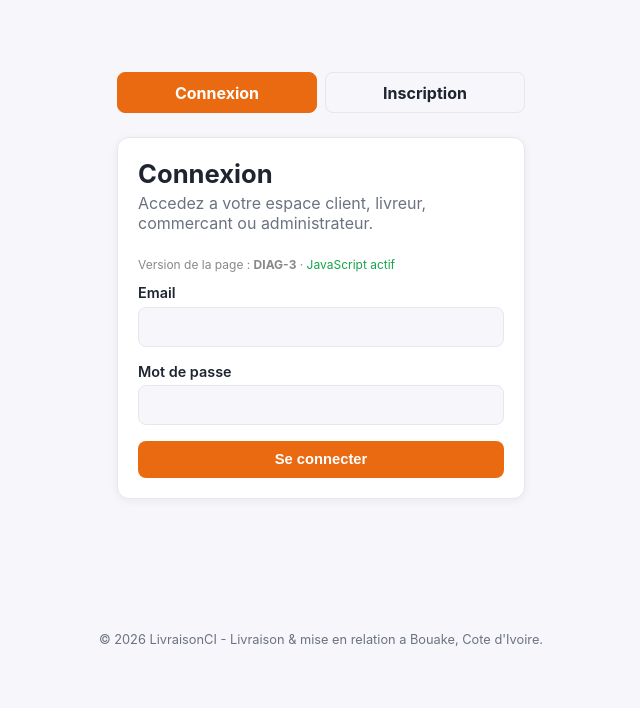
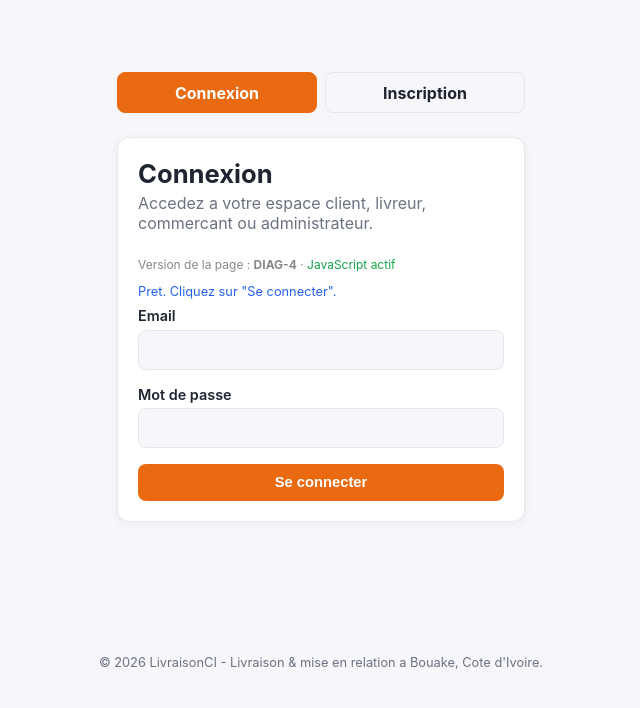
Before and after one commit to papedimba/LivraisonMiseEnRelation, a PHP site: page /public/login.php in a window 1280 px wide. Shown: the part 48-756 px from the top of the page, without its empty margins (319-959 px from the left). Run offline with PHP 8.4, Linux system fonts and the light colour scheme.

Commit message:
Journalise chaque etape de la connexion a l'ecran (diagnostic)
Remplace le bouton submit par un bouton type=button avec gestionnaire de
clic, et affiche a l'ecran chaque etape (clic recu, reponse HTTP, succes ou
echec) via une zone de diagnostic. Permet d'identifier a distance et sans
console le point exact ou la connexion echoue chez l'utilisateur.

Co-Authored-By: Claude Sonnet 5 <noreply@anthropic.com>
Claude-Session: https://claude.ai/code/session_019iGpH1T6wwGY6LjpBz6DHz

```diff
--- a/public/login.php
+++ b/public/login.php
@@ -17,9 +17,10 @@ require __DIR__ . '/includes/header.php';
         <h1>Connexion</h1>
         <p class="subtitle">Accedez a votre espace client, livreur, commercant ou administrateur.</p>
         <p style="font-size:0.75rem;color:#888;">
-            Version de la page : <strong>DIAG-3</strong> &middot;
+            Version de la page : <strong>DIAG-4</strong> &middot;
             <span id="js-check" style="color:#dc2626;">JavaScript INACTIF</span>
         </p>
+        <div id="diag" style="font-size:0.8rem;color:#2563eb;margin-bottom:0.5rem;"></div>
         <div id="alert-zone"></div>
         <form id="login-form">
             <div class="form-group">
@@ -30,7 +31,7 @@ require __DIR__ . '/includes/header.php';
                 <label for="password">Mot de passe</label>
                 <input type="password" id="password" name="password" required autocomplete="current-password">
             </div>
-            <button type="submit" class="btn btn-block">Se connecter</button>
+            <button type="button" id="btn-login" class="btn btn-block">Se connecter</button>
         </form>
     </div>
 </div>
@@ -47,6 +48,13 @@ require __DIR__ . '/includes/header.php';
         zone.appendChild(div);
     }
 
+    function diag(message) {
+        var zone = document.getElementById('diag');
+        if (zone) {
+            zone.textContent = message;
+        }
+    }
+
     function attacher() {
         var check = document.getElementById('js-check');
         if (check) {
@@ -54,12 +62,16 @@ require __DIR__ . '/includes/header.php';
             check.style.color = '#16a34a';
         }
 
-        var form = document.getElementById('login-form');
-        if (!form) {
+        var btn = document.getElementById('btn-login');
+        if (!btn) {
+            diag('ERREUR : bouton introuvable dans le DOM.');
             return;
         }
-        form.addEventListener('submit', function (e) {
-            e.preventDefault();
+
+        diag('Pret. Cliquez sur "Se connecter".');
+
+        btn.addEventListener('click', function () {
+            diag('1/3 - Clic recu, envoi de la requete...');
 
             var data = {
                 email: document.getElementById('email').value.trim(),
@@ -72,13 +84,13 @@ require __DIR__ . '/includes/header.php';
                 credentials: 'same-origin',
                 body: JSON.stringify(data),
             }).then(function (res) {
+                diag('2/3 - Reponse recue : HTTP ' + res.status);
                 return res.text().then(function (texte) {
                     var body;
                     try {
                         body = JSON.parse(texte);
                     } catch (err) {
-                        // La reponse n'est pas du JSON : on affiche un extrait pour diagnostic.
-                        throw new Error('Reponse inattendue du serveur (HTTP ' + res.status + '). Verifiez la connexion a la base de donnees. Debut de la reponse : ' + texte.slice(0, 200));
+                        throw new Error('Reponse non-JSON (HTTP ' + res.status + '). Debut : ' + texte.slice(0, 200));
                     }
                     if (!res.ok || !body.success) {
                         throw new Error(body.message || ('Erreur HTTP ' + res.status));
@@ -86,6 +98,7 @@ require __DIR__ . '/includes/header.php';
                     return body;
                 });
             }).then(function (body) {
+                diag('3/3 - Connexion reussie, redirection...');
                 var chemins = {
                     client: '/client/dashboard.php',
                     livreur: '/livreur/dashboard.php',
@@ -94,7 +107,7 @@ require __DIR__ . '/includes/header.php';
                 };
                 window.location.href = chemins[body.data.role] || '/';
             }).catch(function (err) {
-                console.error('Erreur de connexion :', err);
+                diag('Echec.');
                 afficherErreur(err.message);
             });
         });
```
